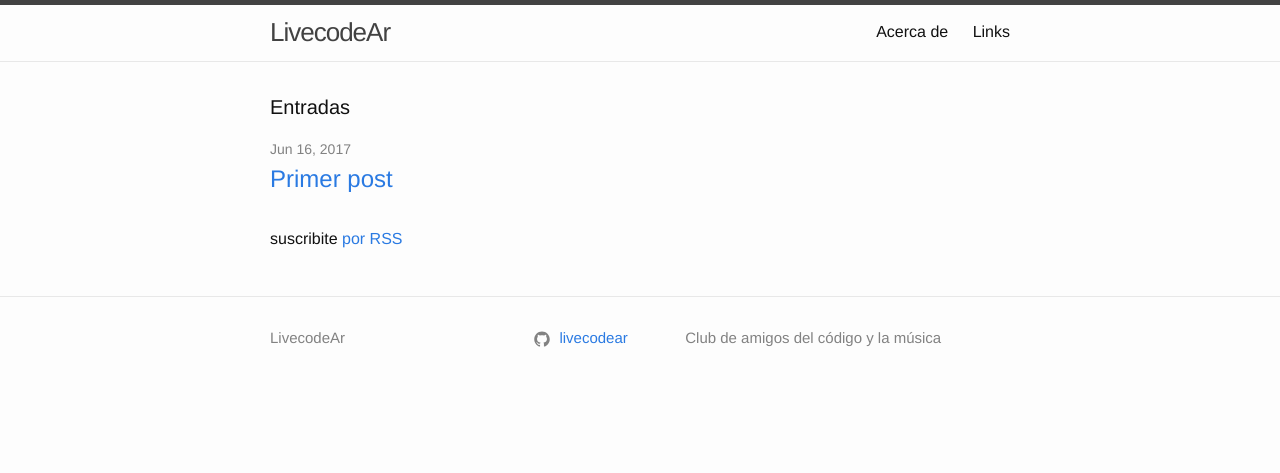
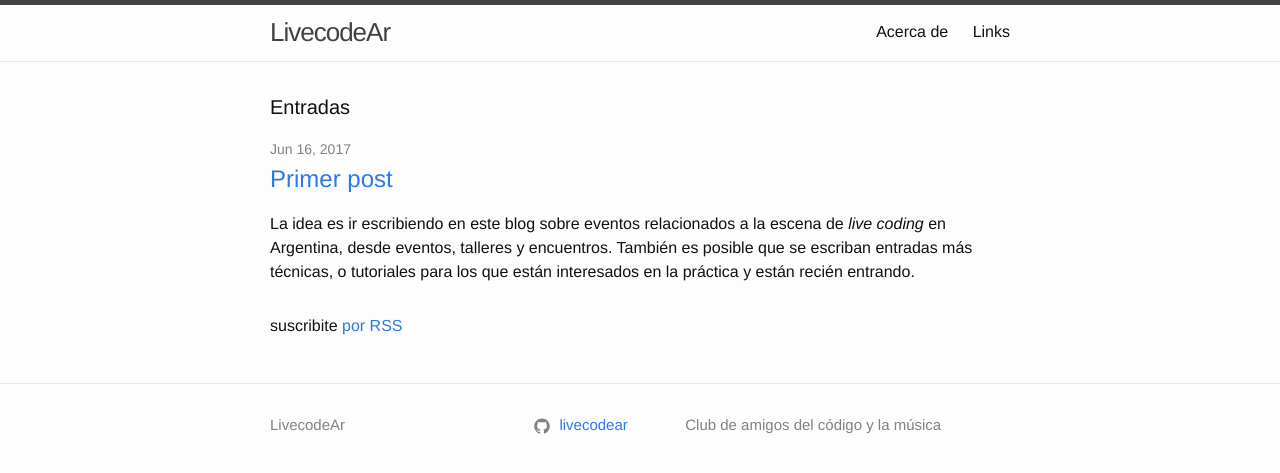
Before and after one commit to munshkr/livecodear.github.io, a Jekyll site: the page built from index.md, in a window 1280 px wide. Shown: the top 473 px of the page. Built offline with Jekyll 4.4.1, drawn with Linux system fonts in a browser that asks for light colours.

Commit message:
Add default excerpt marker

```diff
--- a/_config.yml
+++ b/_config.yml
@@ -30,3 +30,5 @@ gems:
 exclude:
   - Gemfile
   - Gemfile.lock
+
+excerpt_separator: <!--more-->
--- a/_layouts/home.html
+++ b/_layouts/home.html
@@ -17,6 +17,7 @@ layout: default
         <h2>
           <a class="post-link" href="{{ post.url | relative_url }}">{{ post.title | escape }}</a>
         </h2>
+        {{ post.excerpt }}
       </li>
     {% endfor %}
   </ul>
--- a/_posts/2017-06-16-primer-post.markdown
+++ b/_posts/2017-06-16-primer-post.markdown
@@ -8,3 +8,4 @@ La idea es ir escribiendo en este blog sobre eventos relacionados a la escena
 de *live coding* en Argentina, desde eventos, talleres y encuentros. También es
 posible que se escriban entradas más técnicas, o tutoriales para los que están
 interesados en la práctica y están recién entrando.
+<!--more-->
```
